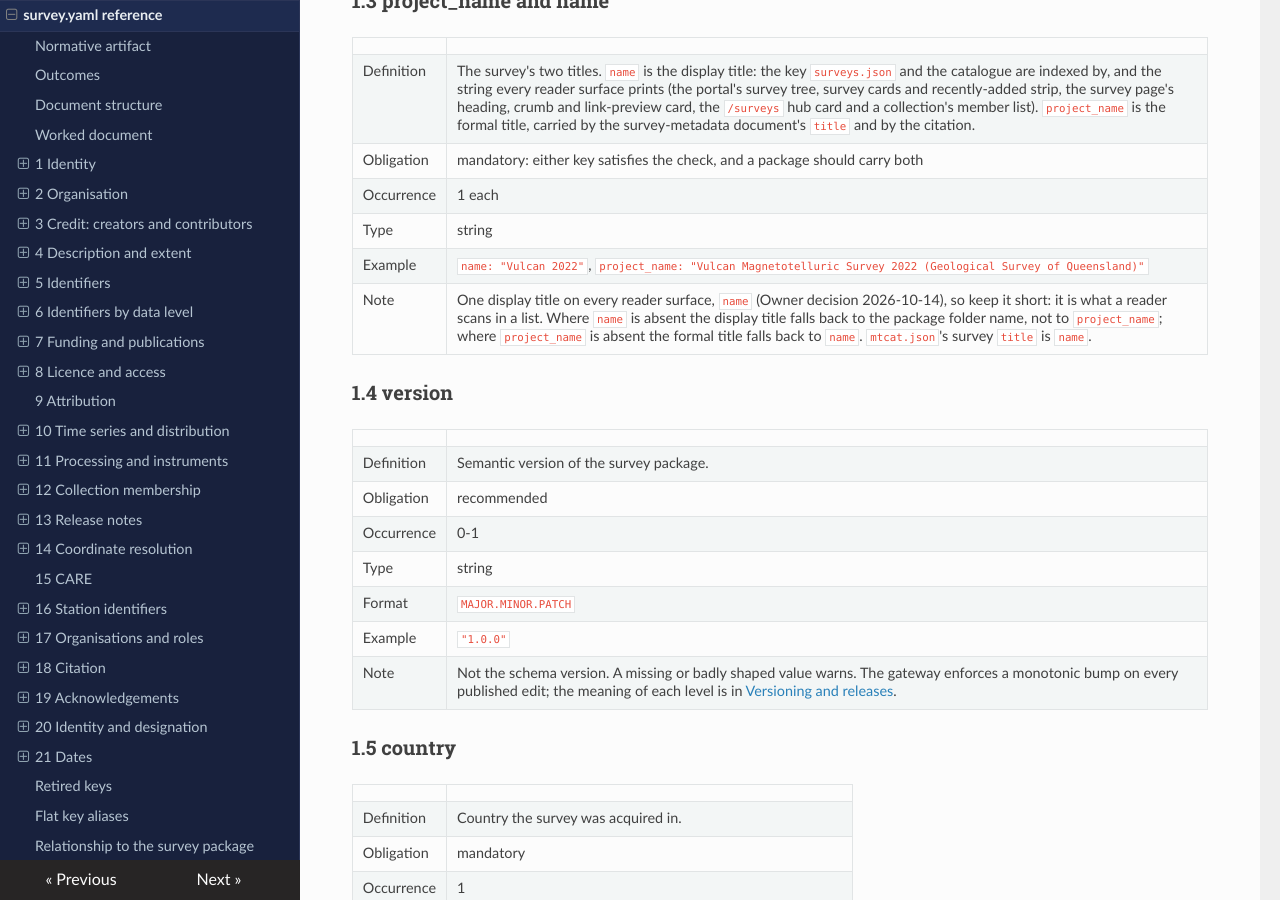
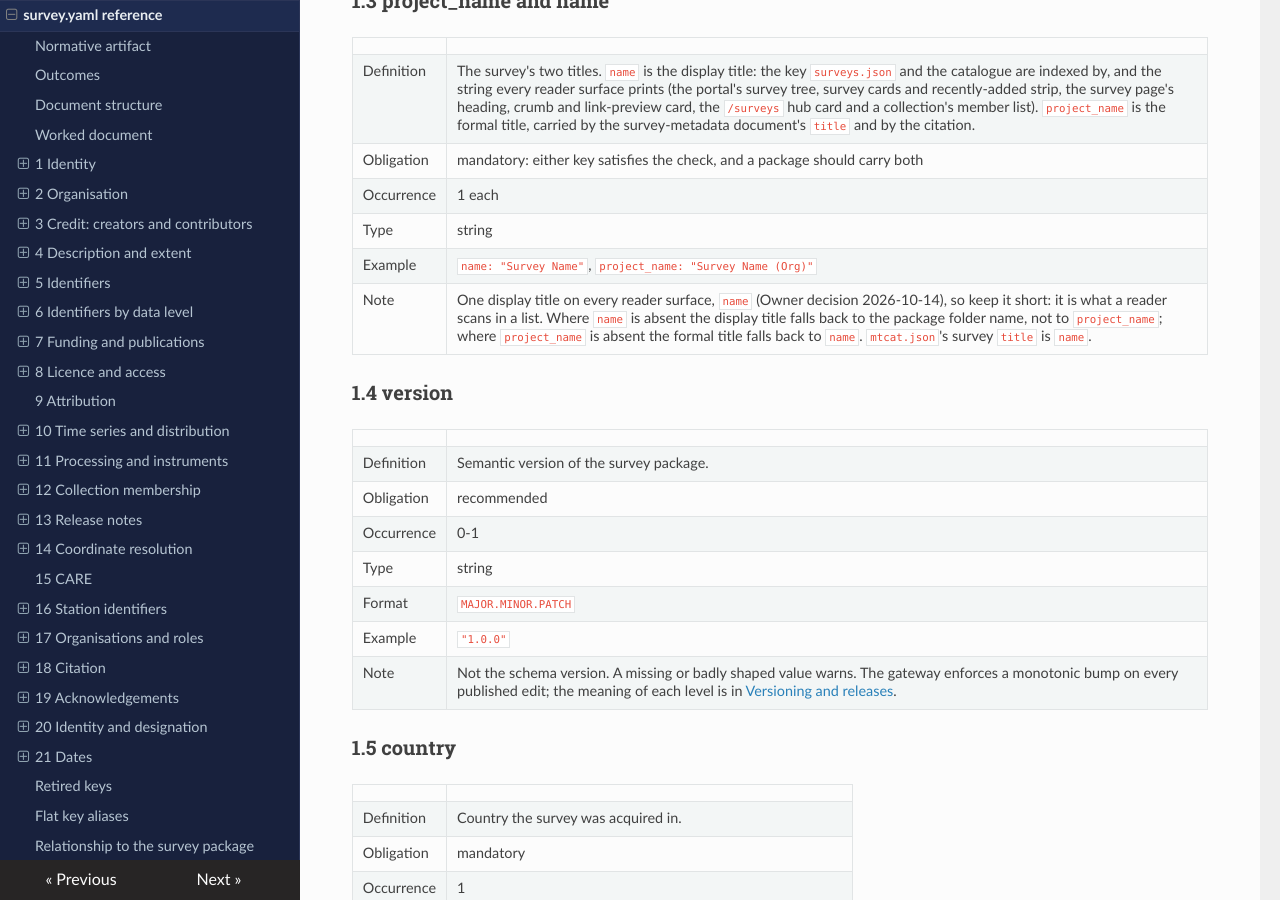
Before and after one commit to bvkay/ausmt, an MkDocs documentation site: the page built from docs/docs/reference/survey-yaml.md, in a window 1280 px wide and 900 px high, scrolled down 4834 px. Built offline with MkDocs 1.6.1, drawn with Linux system fonts in a browser that asks for light colours; nearby versions of some CDN libraries.

Commit message:
docs: survey.yaml name example uses the placeholder titles
The project_name and name example row now carries the placeholder pair
the YAML example block already uses, rather than a formal title and
custodian a real corpus survey does not have.

Owner decision 2026-10-14.

```diff
--- a/docs/docs/reference/survey-yaml.md
+++ b/docs/docs/reference/survey-yaml.md
@@ -224,7 +224,7 @@ care:
 | Obligation | mandatory: either key satisfies the check, and a package should carry both |
 | Occurrence | 1 each |
 | Type | string |
-| Example | `name: "Vulcan 2022"`, `project_name: "Vulcan Magnetotelluric Survey 2022 (Geological Survey of Queensland)"` |
+| Example | `name: "Survey Name"`, `project_name: "Survey Name (Org)"` |
 | Note | One display title on every reader surface, `name` (Owner decision 2026-10-14), so keep it short: it is what a reader scans in a list. Where `name` is absent the display title falls back to the package folder name, not to `project_name`; where `project_name` is absent the formal title falls back to `name`. `mtcat.json`'s survey `title` is `name`. |
 
 ### 1.4 version
```
